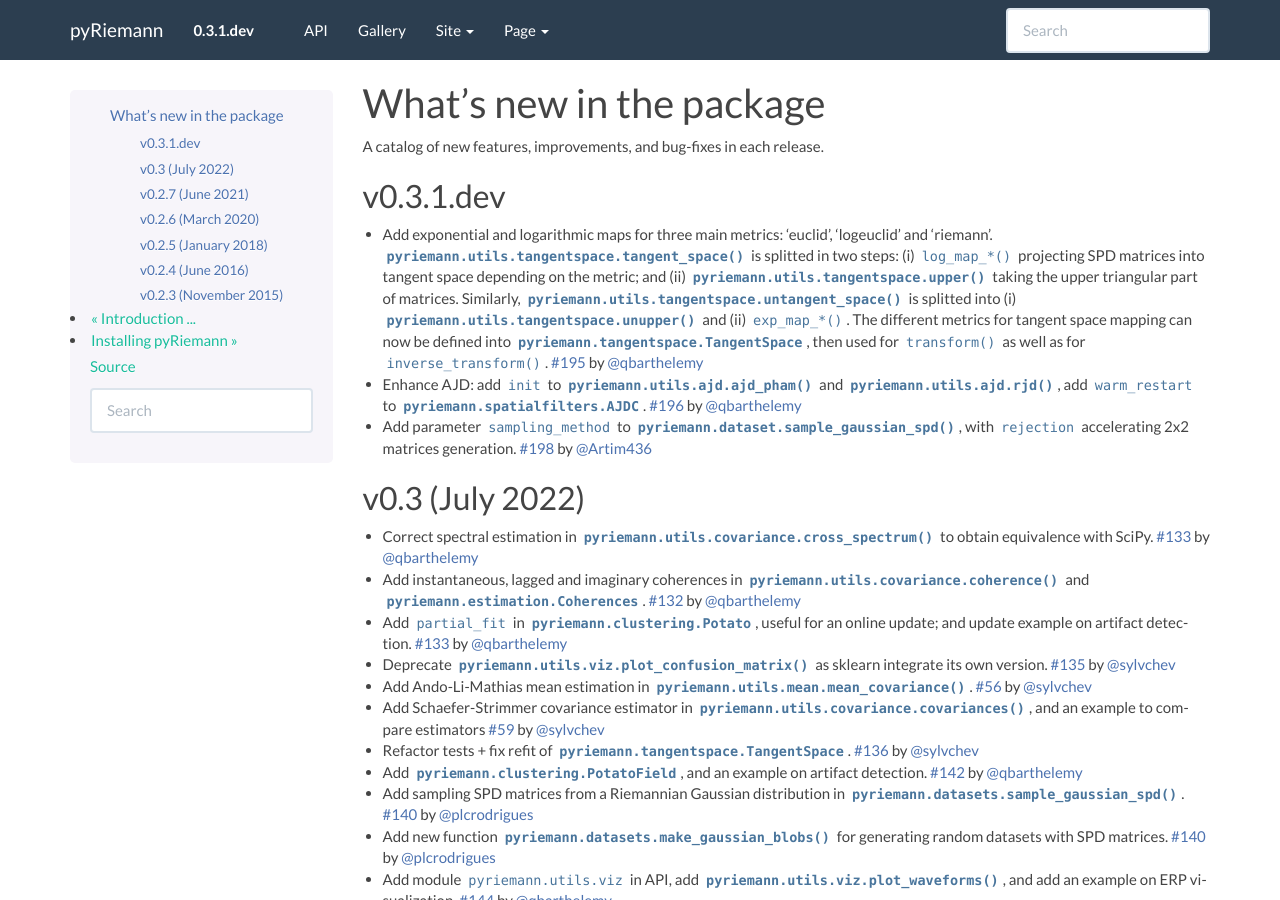
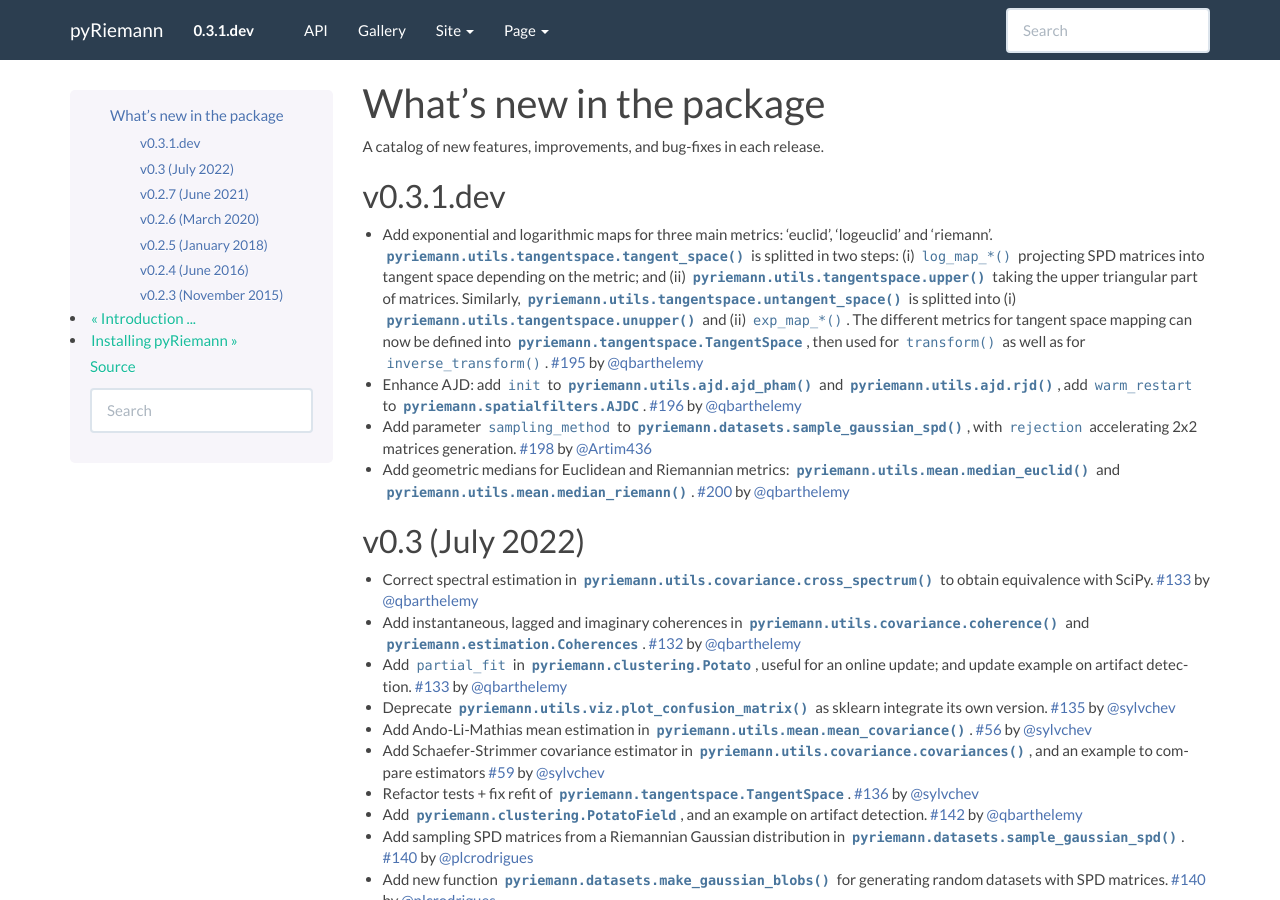
Before and after one commit to pyRiemann/pyRiemann, a Sphinx documentation site: the page built from doc/whatsnew.rst, in a window 1280 px wide and 900 px high. Built offline with Sphinx 7.4.7, drawn with Linux system fonts in a browser that asks for light colours; formulas are drawn with MathJax 3; pages that are not in the unit, such as notebooks, are missing from menus.

Commit message:
complete whatsnew

```diff
--- a/doc/whatsnew.rst
+++ b/doc/whatsnew.rst
@@ -19,7 +19,9 @@ v0.3.1.dev
 - Enhance AJD: add ``init`` to :func:`pyriemann.utils.ajd.ajd_pham` and :func:`pyriemann.utils.ajd.rjd`,
   add ``warm_restart`` to :class:`pyriemann.spatialfilters.AJDC`. :pr:`196` by :user:`qbarthelemy`
 
-- Add parameter ``sampling_method`` to :func:`pyriemann.dataset.sample_gaussian_spd`, with ``rejection`` accelerating 2x2 matrices generation. :pr:`198` by :user:`Artim436`
+- Add parameter ``sampling_method`` to :func:`pyriemann.datasets.sample_gaussian_spd`, with ``rejection`` accelerating 2x2 matrices generation. :pr:`198` by :user:`Artim436`
+
+- Add geometric medians for Euclidean and Riemannian metrics: :func:`pyriemann.utils.mean.median_euclid` and :func:`pyriemann.utils.mean.median_riemann`. :pr:`200` by :user:`qbarthelemy`
 
 v0.3 (July 2022)
 ----------------
```
Also changed, not shown: 1 other file.
